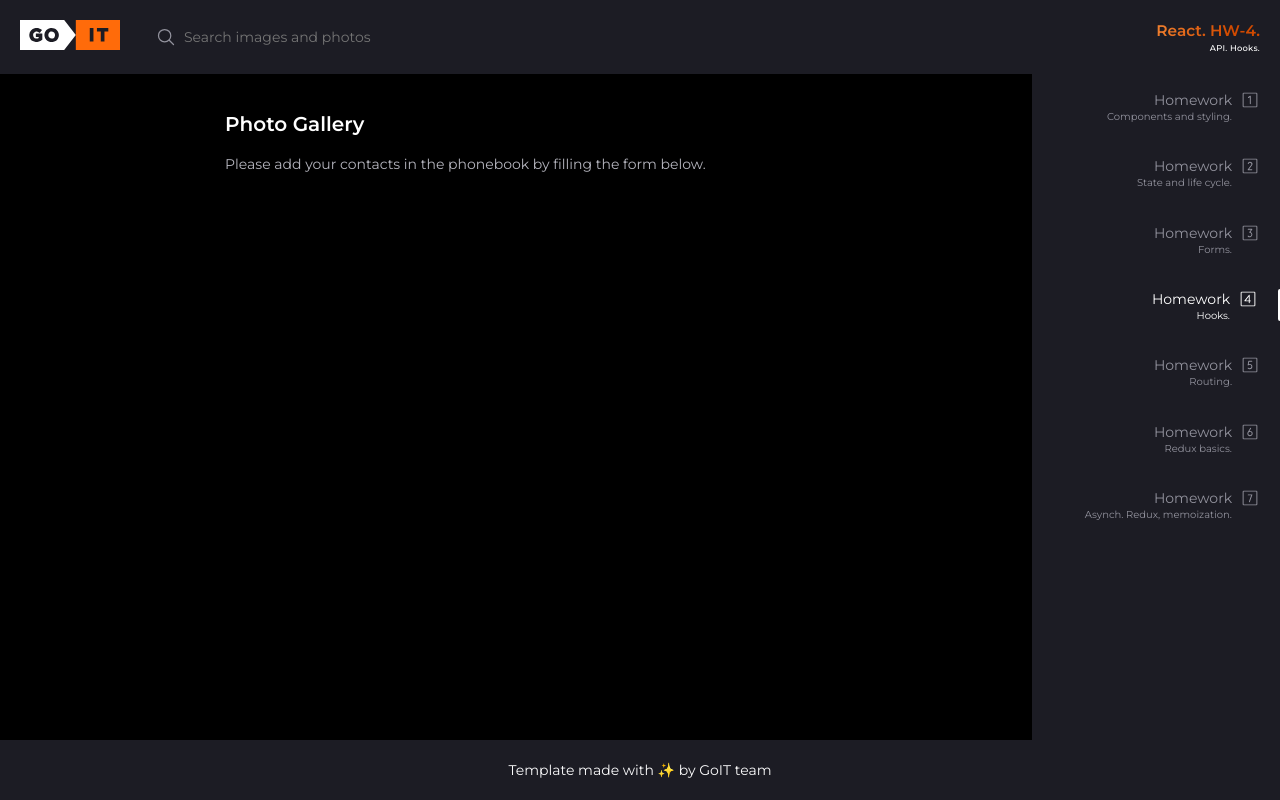
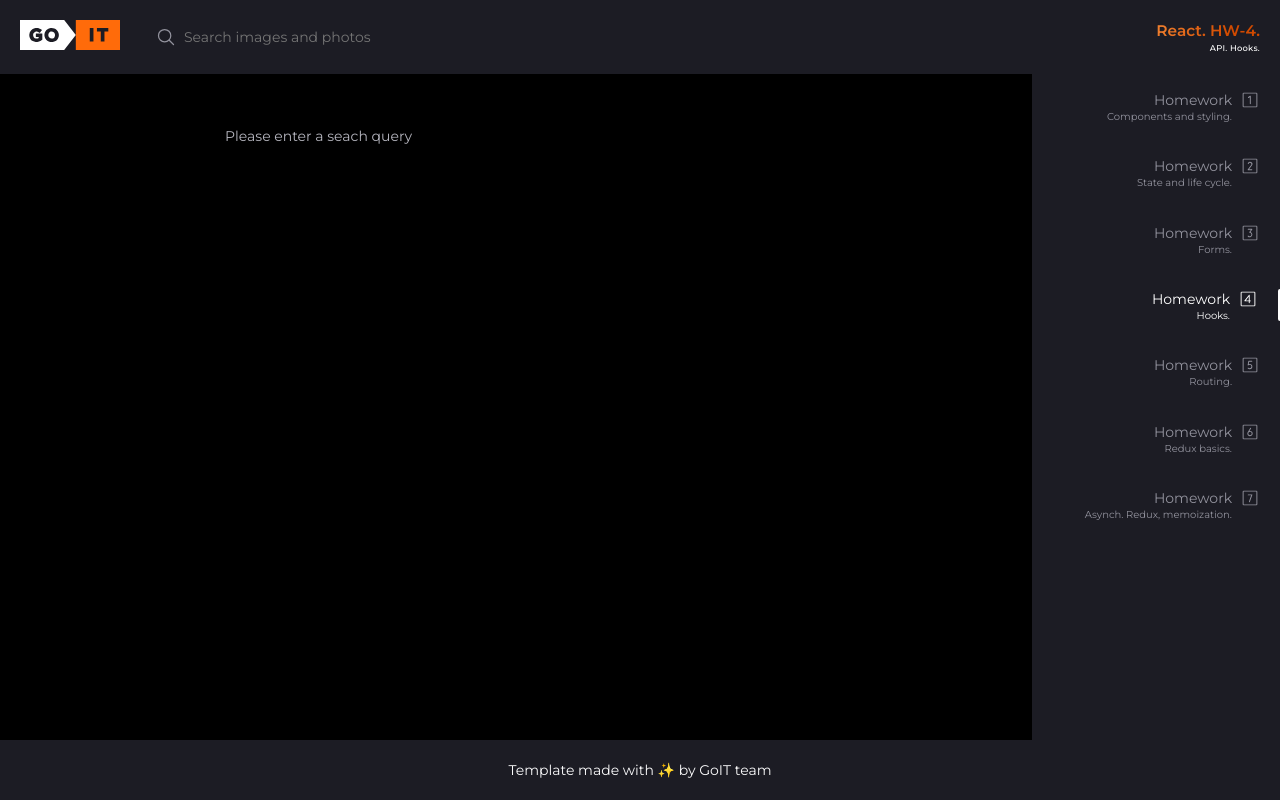
Before and after one commit to KL-ML/goit-neo-react-hw-module4, a React (Vite) app: page / in a window 1280 px wide. Built offline with nearby package versions, Linux system fonts and the light colour scheme.

Commit message:
Update App.jsx

```diff
--- a/src/components/App.jsx
+++ b/src/components/App.jsx
@@ -6,14 +6,17 @@ import Footer from './Footer/Footer';
 import Backdrop from './Backdrop/Backdrop';
 import Sidebar from './Sidebar/Sidebar';
 import menuItems from '../data/sidebarMenu.json';
+
 import { useEffect, useState } from 'react';
+import { fetchPhotosWithQuery } from '../api/unsplash-photos-api';
+
 import Description from './Description/Description';
-import { fetchPhotosWithQuery } from '../api/unsplash-photos-api';
+
 import ImageGallery from './ImageGallery/ImageGallery';
 import Loader from './Loader/Loader';
 import ErrorMessage from './ErrorMessage/ErrorMessage';
 import ImageModal from './ImageModal/ImageModal';
-import Button from './Button/Button';
+import LoadMoreBtn from './LoadMoreBtn/LoadMoreBtn';
 
 const homeWork = {
   number: '4',
@@ -78,6 +81,20 @@ const App = () => {
     setMobileMenuStatus((mobileMenuStatus = !mobileMenuStatus));
   }
 
+  function renderDescription() {
+    if (error) {
+      return <ErrorMessage />;
+    } else if (!searchQuery) {
+      return <Description description="Please enter a seach query" />;
+    } else if (searchQuery && photos.length > 0) {
+      return <Description title="Photo Gallery" />;
+    } else if (photos.length === 0 && !loading) {
+      return (
+        <Description description="There are no photos with your search query" />
+      );
+    }
+  }
+
   return (
     <Section>
       <Header
@@ -89,33 +106,22 @@ const App = () => {
         isDisabled={loading}
       />
       <Main>
-        <Description
-          title="Photo Gallery"
-          description="Please add your contacts in the phonebook by filling the form below."
-        />
+        {renderDescription()}
         <div>
-          {error && <ErrorMessage />}
-          {/* {searchQuery && !loading && photos.length > 0 ? ( */}
-          {photos.lenght === 0 && !loading ? (
-            <p>Enter your search query</p>
-          ) : (
-            <ImageGallery
-              items={photos}
-              // handleLoadMoreClick={handleLoadMoreClick}
-              openModal={openModal}
-              // total={total}
-              // page={page}
-            />
+          {photos.length > 0 && !error && (
+            <ImageGallery items={photos} openModal={openModal} />
           )}
-          {total > page && (
-            <Button
+          {loading && <Loader loading={loading} />}
+          {total > page && !loading && !error && photos.length > 0 && (
+            <LoadMoreBtn
               text="Load more ..."
               variant="filled"
               btnType="button"
               handleLoadMoreClick={handleLoadMoreClick}
+              positionVariant="loadMoreBtn"
             />
           )}
-          {loading && <Loader loading={loading} />}
+
           <ImageModal
             modalOpen={modal}
             closeModal={closeModal}
```
